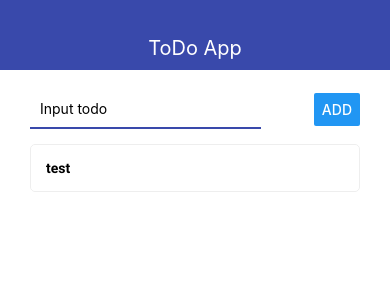
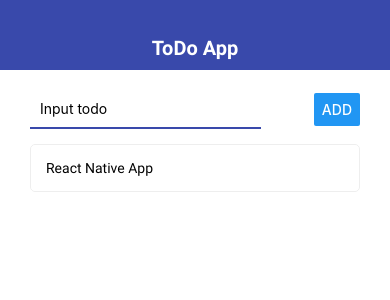
Before and after one commit to northymer/react-native-todo, a React Native app: screen / in a window 390 px wide. Shown: the top 300 px of the page. Built offline with nearby package versions, Linux system fonts and the light colour scheme.

Commit message:
refactored all text components into font component

```diff
--- a/App.js
+++ b/App.js
@@ -7,8 +7,8 @@ import { MainScreen } from './src/screens/MainScreen';
 import { TodoScreen } from './src/screens/TodoScreen';
 
 async function loadApplication() {
-  console.log('here')
   await Font.loadAsync({
+    'roboto-regular': require('./assets/fonts/Roboto-Regular.ttf'),
     'roboto-bold': require('./assets/fonts/Roboto-Bold.ttf'),
   })
 }
@@ -17,11 +17,15 @@ export default function App() {
   const [isReady, setIsReady] = useState(false)
   const [todoId, setTodoId] = useState(null)
   const [todos, setTodos] = useState([
-    {id: '1', title: 'test'}
+    {id: '1', title: 'React Native App'}
   ])
 
   if (!isReady) {
-    return <AppLoading onError={err => console.log(err)} startAsync={loadApplication} onFinish={() => setIsReady(true)} />
+    return <AppLoading
+      onError={err => console.log(err)}
+      startAsync={loadApplication}
+      onFinish={() => setIsReady(true)}
+    />
   }
 
   const addTodo = (title) => {
--- /dev/null
+++ b/src/components/AppTextBold.jsx
@@ -0,0 +1,12 @@
+import React from 'react'
+import { Text, StyleSheet } from 'react-native'
+
+export const AppTextBold = (props) => (
+    <Text style={{...styles.default, ...props.style}}>{props.children}</Text>
+)
+
+const styles = StyleSheet.create({
+    default: {
+        fontFamily: 'roboto-bold'
+    }
+})
--- /dev/null
+++ b/src/components/AppTextRegular.jsx
@@ -0,0 +1,12 @@
+import React from 'react'
+import { Text, StyleSheet } from 'react-native'
+
+export const AppTextRegular = (props) => (
+    <Text style={{...styles.default, ...props.style}}>{props.children}</Text>
+)
+
+const styles = StyleSheet.create({
+    default: {
+        fontFamily: 'roboto-regular'
+    }
+})
--- a/src/components/NavBar.jsx
+++ b/src/components/NavBar.jsx
@@ -1,11 +1,12 @@
 import React from 'react'
-import { View, Text, StyleSheet } from 'react-native'
+import { View, StyleSheet } from 'react-native'
 import { THEME } from '../theme/theme'
+import { AppTextBold } from './AppTextBold'
 
 export const NavBar = ({title}) => {
     return (
         <View style={styles.navbar}>
-            <Text style={styles.text}>{title}</Text>
+            <AppTextBold style={styles.text}>{title}</AppTextBold>
         </View>
     )
 }
--- a/src/components/Todo.jsx
+++ b/src/components/Todo.jsx
@@ -1,5 +1,6 @@
 import React from 'react'
 import { View, StyleSheet, Text, TouchableOpacity } from 'react-native'
+import { AppTextRegular } from './AppTextRegular'
 
 export const Todo = ({todo, onRemove, onOpen}) => {
     const {
@@ -17,7 +18,7 @@ export const Todo = ({todo, onRemove, onOpen}) => {
             onPress={() => onOpen(id)}
             onLongPress={longPressHandler}>
             <View style={styles.todo}>
-                <Text style={styles.title}>{title}</Text>
+                <AppTextRegular>{title}</AppTextRegular>
             </View>
         </TouchableOpacity>
     )
@@ -33,7 +34,4 @@ const styles = StyleSheet.create({
         borderRadius: 5,
         marginBottom: 10,
     },
-    title: {
-        fontFamily: 'roboto-bold'
-    }
 })
--- a/src/screens/MainScreen.jsx
+++ b/src/screens/MainScreen.jsx
@@ -1,5 +1,5 @@
-import React, { useState } from 'react'
-import { View, StyleSheet, Button, FlatList, Image } from 'react-native'
+import React from 'react'
+import { View, StyleSheet, FlatList, Image } from 'react-native'
 import { AddTodo } from '../components/AddTodo'
 import { Todo } from '../components/Todo'
 
@@ -8,7 +8,6 @@ export const MainScreen = (props) => {
         removeTodo,
         addTodo,
         todos,
-        setTodos,
         onTodoPress,
     } = props
 
--- a/src/screens/TodoScreen.jsx
+++ b/src/screens/TodoScreen.jsx
@@ -1,8 +1,9 @@
 import React, { useState } from 'react'
-import { View, StyleSheet, Text, Button } from 'react-native'
+import { View, StyleSheet, Button } from 'react-native'
 import { THEME } from '../theme/theme'
 import { AppCard } from '../components/AppCard'
 import { EditModal } from '../components/EditModal'
+import { AppTextBold } from '../components/AppTextBold'
 
 export const TodoScreen = (props) => {
     const {
@@ -16,7 +17,7 @@ export const TodoScreen = (props) => {
     return(
         <View style={styles.todoScreen}>
             <AppCard style={styles.card}>
-                <Text style={styles.title}>{todo.title}</Text>
+                <AppTextBold style={styles.title}>{todo.title}</AppTextBold>
                 <Button title="Edit" onPress={() => setModal(true)} />
             </AppCard>
             <View style={styles.buttonsWrapper}>
```
